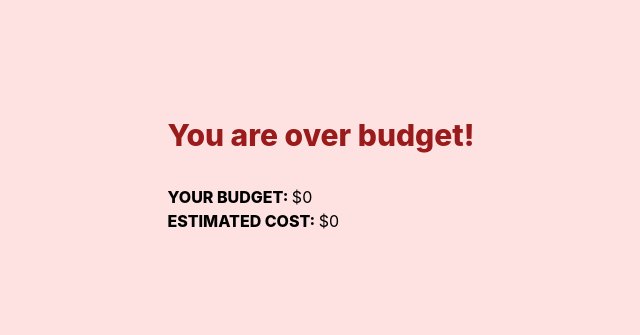
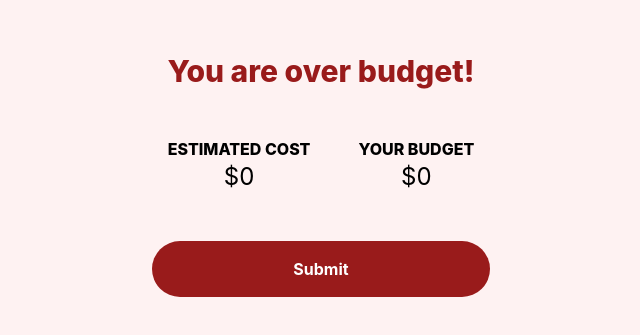
Before and after one commit to daltonscharff/budget-calculator, a React (Create React App) app: page /summary in a window 1280 px wide. Shown: the part 225-560 px from the top of the page, without its empty margins (319-959 px from the left). Built offline with nearby package versions, Linux system fonts and the light colour scheme; no server answers; the database is empty.

Commit message:
implements Layout component

```diff
--- /dev/null
+++ b/src/components/Layout.tsx
@@ -0,0 +1,16 @@
+import { PropsWithChildren } from "react";
+
+type Props = PropsWithChildren<{
+  container?: boolean;
+  className?: string;
+}>;
+
+function Layout({ children, className, container }: Props) {
+  return (
+    <div className={`${container ? "container" : ""} mx-auto p-4 ${className}`}>
+      {children}
+    </div>
+  );
+}
+
+export default Layout;
--- a/src/components/SingleItem.tsx
+++ b/src/components/SingleItem.tsx
@@ -10,10 +10,8 @@ type Props = {
 function SingleItem({ item, onSelect, selected }: Props) {
   return (
     <div
-      className={`p-8 text-center border-2 rounded-lg cursor-pointer ${
-        selected
-          ? "bg-blue-50 border-blue-50"
-          : " border-gray-100 hover:bg-gray-100"
+      className={`p-8 text-center border-2 rounded-lg cursor-pointer hover:bg-gray-100 ${
+        selected ? "border-emerald-500" : " border-gray-100"
       }`}
       onClick={() => {
         onSelect(item);
--- /dev/null
+++ b/src/components/Statistic.tsx
@@ -0,0 +1,17 @@
+import { PropsWithChildren } from "react";
+
+type Props = PropsWithChildren<{
+  label: string;
+  className?: string;
+}>;
+
+function Statistic({ label, className, children }: Props) {
+  return (
+    <div className={`text-center p-4 ${className}`}>
+      <div className="uppercase font-extrabold">{label}</div>
+      <div className="text-2xl">{children}</div>
+    </div>
+  );
+}
+
+export default Statistic;
--- a/src/pages/ItemsPage.tsx
+++ b/src/pages/ItemsPage.tsx
@@ -5,6 +5,7 @@ import GroupedItems from "../components/GroupedItems";
 import StickyFooterLayout from "../components/StickyFooterLayout";
 import Button from "../components/Button";
 import { useNavigate } from "react-router-dom";
+import Layout from "../components/Layout";
 
 type Props = {
   items: Item[];
@@ -46,9 +47,9 @@ function ItemPage({
     setItemsByType(itemsByType);
   }, [items]);
   const footer = (
-    <div className="flex flex-wrap p-4 border-t-2 items-center gap-4">
+    <Layout className="flex flex-wrap border-t-2 items-center gap-4">
       <div className="grow">
-        <span className="uppercase font-extrabold">Estimated Cost:&nbsp;</span>
+        <span className="uppercase font-extrabold mr-2">Estimated Cost:</span>
         <span>
           {priceRange.low === priceRange.high
             ? `${displayCurrency(priceRange.low)}`
@@ -68,11 +69,11 @@ function ItemPage({
           </Button>
         </div>
       </div>
-    </div>
+    </Layout>
   );
   return (
     <StickyFooterLayout footer={footer}>
-      <div className="container mx-auto p-4 flex flex-col gap-8">
+      <Layout container className="flex flex-col gap-8">
         <div className="text-3xl text-center font-extrabold uppercase">
           Select items for your design
         </div>
@@ -90,7 +91,7 @@ function ItemPage({
               />
             );
           })}
-      </div>
+      </Layout>
     </StickyFooterLayout>
   );
 }
--- a/src/pages/SummaryPage.tsx
+++ b/src/pages/SummaryPage.tsx
@@ -1,27 +1,41 @@
 import { FormEvent, useEffect, useState } from "react";
 import Button from "../components/Button";
+import Layout from "../components/Layout";
+import Statistic from "../components/Statistic";
 import { Item } from "../store/firebase";
 import displayCurrency from "../utils/displayCurrency";
 
 const statusConfig = {
   default: {
+    colors: {
       bg: "bg-white",
       fg: "text-black",
+      button: "",
+    },
     text: "",
   },
   good: {
-    bg: "bg-emerald-100",
+    colors: {
+      bg: "bg-emerald-50",
       fg: "text-emerald-800",
+      button: "bg-emerald-800",
+    },
     text: "You are within your budget!",
   },
   warning: {
-    bg: "bg-amber-100",
+    colors: {
+      bg: "bg-amber-50",
       fg: "text-amber-800",
+      button: "bg-amber-800",
+    },
     text: "You may go over budget.",
   },
   bad: {
-    bg: "bg-red-100",
+    colors: {
+      bg: "bg-red-50",
       fg: "text-red-800",
+      button: "bg-red-800",
+    },
     text: "You are over budget!",
   },
 };
@@ -36,15 +50,11 @@ type Props = {
 
 function SummaryPage({ budget, priceRange, selectedItems }: Props) {
   const [status, setStatus] = useState("default" as Status);
+  const [buttonText, setButtonText] = useState("Submit");
 
   const handleFormSubmit = (event: FormEvent<HTMLFormElement>) => {
     event.preventDefault();
-    // const budgetClean = budget.replaceAll(",", "");
-    // const budgetNum = parseFloat(budgetClean);
-    // if (!isNaN(budgetNum)) {
-    //   props.setBudget(budgetNum);
-    //   navigate("/items");
-    // }
+    setButtonText("Submitted");
   };
 
   useEffect(() => {
@@ -58,54 +68,35 @@ function SummaryPage({ budget, priceRange, selectedItems }: Props) {
   }, [budget, priceRange]);
 
   return (
-    <form
-      onSubmit={handleFormSubmit}
-      className={`mx-auto min-h-screen flex flex-col justify-center items-center text-left ${statusConfig[status].bg}`}
+    <Layout
+      className={`min-h-screen flex flex-col justify-center items-center ${statusConfig[status].colors.bg}`}
     >
+      <form onSubmit={handleFormSubmit}>
         <div>
           <h1
-          className={`text-center font-extrabold text-3xl mb-8 ${statusConfig[status].fg}`}
+            className={`text-center font-extrabold text-3xl mb-8 ${statusConfig[status].colors.fg}`}
           >
             {statusConfig[status].text}
           </h1>
-        <div>
-          <span className="uppercase font-extrabold">Your budget:&nbsp;</span>
-          <span>{displayCurrency(budget)}</span>
-        </div>
-        <div>
-          <span className="uppercase font-extrabold">
-            Estimated Cost:&nbsp;
-          </span>
-          <span>
+          <div className="flex flex-row flex-wrap justify-center gap-4">
+            <Statistic label="Estimated Cost">
               {priceRange.low === priceRange.high
                 ? `${displayCurrency(priceRange.low)}`
                 : `${displayCurrency(priceRange.low)} - ${displayCurrency(
                     priceRange.high
                   )}`}
-          </span>
+            </Statistic>
+            <Statistic label="Your Budget">{displayCurrency(budget)}</Statistic>
           </div>
-        {/* <div className="uppercase text-2xl font-extrabold">What's your</div>
-        <div className="uppercase text-6xl font-extrabold">Budget?</div>
-        <div className="my-6 flex">
-          <span className="text-2xl mr-2 text-gray-200 flex-grow-0 font-extrabold">
-            $
-          </span>
-          <input
-            type="text"
-            name="budget"
-            value={budget}
-            onChange={(event) => setBudget(event.target.value)}
-            className="border-b-2 text-right text-2xl w-40 grow"
-            autoFocus
-            maxLength={10}
-            pattern={"[0-9,]+.?[0-9]+"}
-            required
-            placeholder="50,000"
-          />
-        </div>
-        <Button className="px-8 py-4 mt-12">Begin</Button> */}
+          <Button
+            disabled={buttonText == "Submitted"}
+            className={`px-8 py-4 mt-8 ${statusConfig[status].colors.button}`}
+          >
+            {buttonText}
+          </Button>
         </div>
       </form>
+    </Layout>
   );
 }
 
```
Lines whose indentation alone changed are shown as unchanged.
